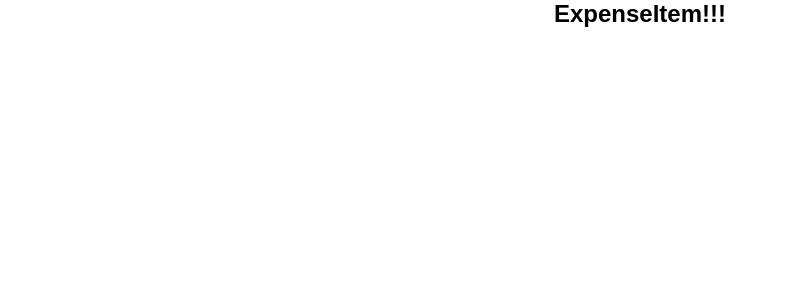
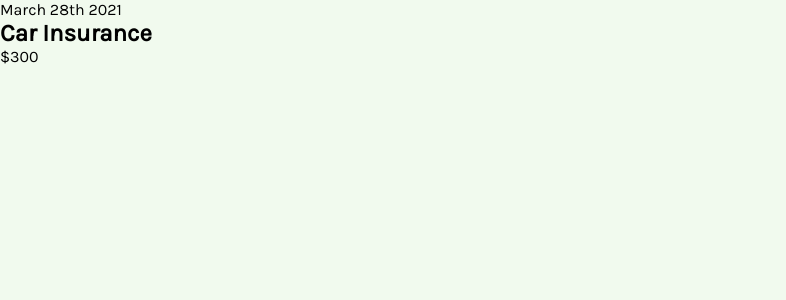
Before and after one commit to SottoMayor/React-ExpenseTracker, a React (Create React App) app in the folder front-end/: page / in a window 1280 px wide. Shown: the top 300 px of the page, without its empty margins (0-786 px from the left). Built offline with nearby package versions, Linux system fonts and the light colour scheme.

Commit message:
Setando styled-components

```diff
--- a/front-end/package.json
+++ b/front-end/package.json
@@ -3,7 +3,6 @@
   "version": "0.1.0",
   "private": true,
   "dependencies": {
-    "@material-ui/core": "^4.12.2",
     "@testing-library/jest-dom": "^5.14.1",
     "@testing-library/react": "^11.2.7",
     "@testing-library/user-event": "^12.8.3",
@@ -12,6 +11,7 @@
     "react": "^17.0.2",
     "react-dom": "^17.0.2",
     "react-scripts": "4.0.3",
+    "styled-components": "^5.3.0",
     "web-vitals": "^1.1.2"
   },
   "scripts": {
--- a/front-end/src/App.css
+++ /dev/null
@@ -1,3 +0,0 @@
-.App {
-  text-align: center;
-}
--- a/front-end/src/App.js
+++ b/front-end/src/App.js
@@ -1,12 +1,14 @@
-import './App.css';
+import { Fragment } from 'react';
 import ExpenseItem from './components/ExpenseItem/ExpenseItem';
 
 
 function App() {
   return (
-    <div className="App">
+    <Fragment>
+
+
       <ExpenseItem/>
-    </div>
+    </Fragment>
   );
 }
 
--- a/front-end/src/components/ExpenseItem/ExpenseItem.js
+++ b/front-end/src/components/ExpenseItem/ExpenseItem.js
@@ -3,7 +3,13 @@ import React from 'react'
 function ExpenseItem() {
     return (
         <div>
-            <h2>ExpenseItem!!!</h2>
+            <div>
+                March 28th 2021
+            </div>
+            <div>
+                <h2>Car Insurance</h2>
+                <div>$300</div>
+            </div>
         </div>
     )
 }
--- a/front-end/src/index.css
+++ /dev/null
@@ -1,8 +0,0 @@
-*{
-  margin: 0;
-  padding: 0;
-  box-sizing: border-box;
-  font-family: 'Karla', sans-serif;
-}
-
-@import url('https://fonts.googleapis.com/css2?family=Karla&display=swap');
--- a/front-end/src/index.js
+++ b/front-end/src/index.js
@@ -1,12 +1,19 @@
 import React from 'react';
 import ReactDOM from 'react-dom';
-import './index.css';
 import App from './App';
 import reportWebVitals from './reportWebVitals';
+import CreateGlobalTheme from './styles/CreateGlobalTheme';
+import { ThemeProvider } from 'styled-components'
+import theme from './styles/Theme'
 
 ReactDOM.render(
   <React.StrictMode>
-    <App />
+
+    <ThemeProvider theme={theme}>
+      <CreateGlobalTheme/>
+      <App />
+    </ThemeProvider>
+
   </React.StrictMode>,
   document.getElementById('root')
 );
--- /dev/null
+++ b/front-end/src/styles/CreateGlobalTheme.js
@@ -0,0 +1,15 @@
+import { createGlobalStyle } from "styled-components";
+
+export default createGlobalStyle`
+
+    *{
+        margin: 0;
+        padding: 0;
+        box-sizing: border-box;
+        font-family: 'Karla', sans-serif;
+        background-color: ${props => props.theme.colors.background};
+    }
+
+    @import url('https://fonts.googleapis.com/css2?family=Karla&display=swap');
+
+`
--- /dev/null
+++ b/front-end/src/styles/Theme.js
@@ -0,0 +1,15 @@
+const themeObject = {
+
+    title: 'standart-theme',
+    colors: {
+        background: '#f1faee',
+        primary: '#1d3557',
+        secondary:'#457b9d',
+        danger: '#e63946',
+        success: '#189d20',
+        warning: '#a8dadc',
+    }
+
+}
+
+export default themeObject;
```
Also changed, not shown: front-end/src/styles/StyledComponents.js (added), 1 other file (tests, documents, lock files or other folders).
